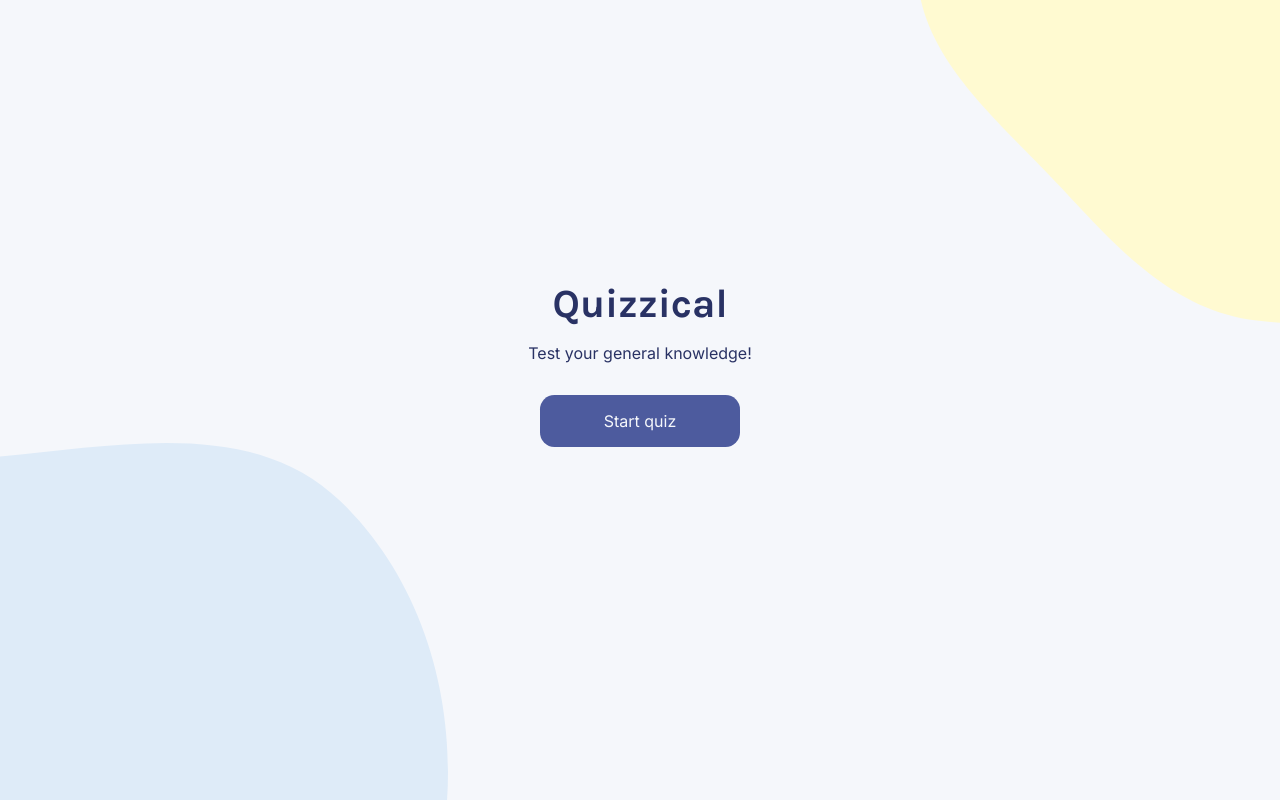
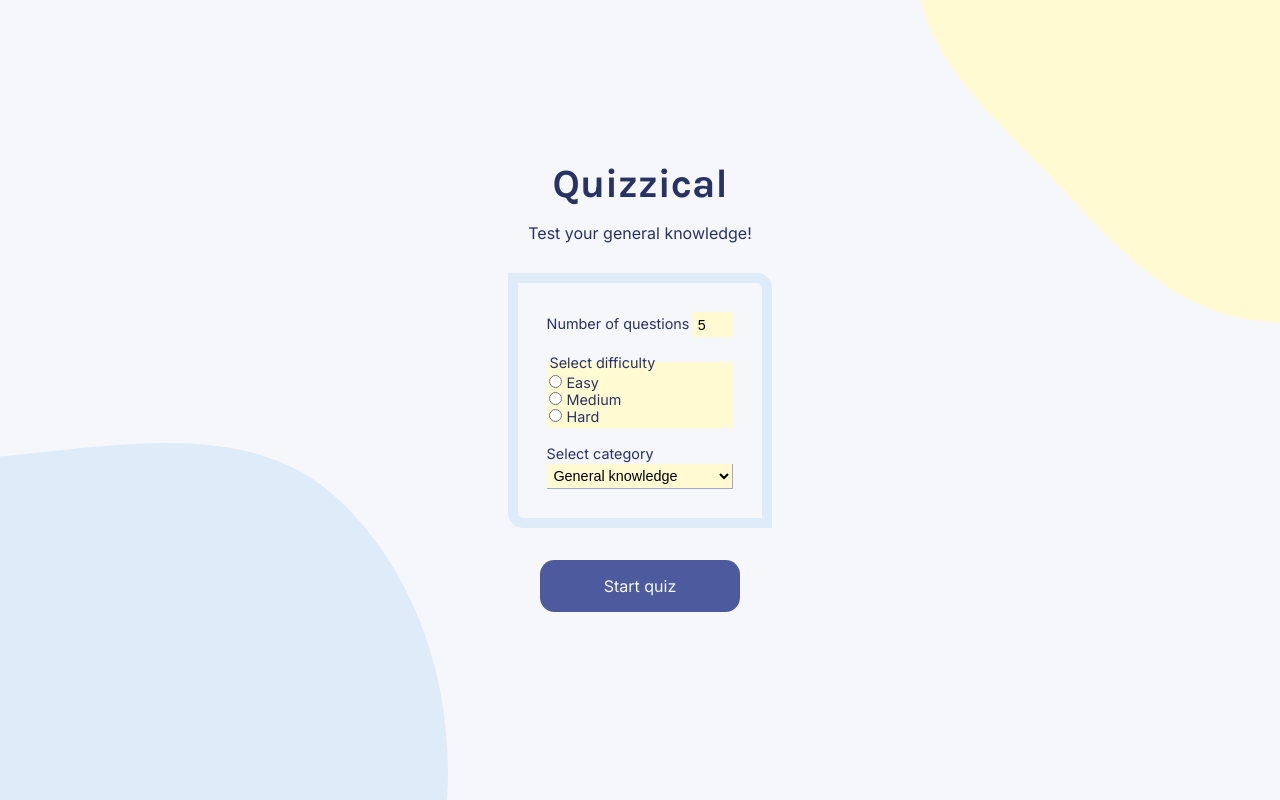
Before and after one commit to Arniss5/quizzical, a React (Create React App) app: page / in a window 1280 px wide. Built offline with nearby package versions, Linux system fonts and the light colour scheme.

Commit message:
add preferences form

```diff
--- a/src/App.css
+++ b/src/App.css
@@ -20,7 +20,41 @@ body {
 }
 
 .new-game {
-    margin-top: 35vh;
+    margin-top: 20vh;
+}
+
+#number{
+    font-size: .9rem;
+    width: 2.5rem;
+    background-color: #FFFAD1;
+    padding: .3em;
+    border: none;
+}
+
+fieldset {
+    background-color: #FFFAD1;
+    padding: .2em;
+    border: none;
+}
+
+#category {
+    font-size: .9rem;
+    width: 100%;
+    border: none;
+    padding: .2em;
+    border-bottom: 1px solid #A1A9CC;
+    border-right: 1px solid #A1A9CC;
+    background-color: #FFFAD1;
+    margin-top: .2em;
+
+}
+
+.quiz-form {
+    font-size: .9rem;
+    margin-top: 1em;
+    padding: 2em;
+    border-radius: 0 15px;
+    border: 10px solid #DEEBF8;
 }
 
 h1 {
--- a/src/App.js
+++ b/src/App.js
@@ -13,6 +13,15 @@ function App() {
 
   const [newGame, setNewGame] = React.useState(true)
 
+  const [formData, setFormData] = React.useState(
+    {
+        number: "5",
+        difficulty: "",
+        category: "9"
+    }
+  )
+
+  console.log(formData)
 
   function startQuiz() {
     setNewGame(prevState => !prevState)
@@ -22,8 +31,9 @@ function App() {
     <div className="App">
       <img src={blob1} alt="#" className='blob blob1'></img>
       <img src={blob2} alt="#" className='blob blob2'></img>
-      {newGame ? <NewGame startQuiz={startQuiz} /> : <Quiz/>}
-
+      {newGame ?
+        <NewGame startQuiz={startQuiz} formData={formData} setFormData={setFormData}/> :
+        <Quiz setNewGame={setNewGame} formData={formData}/>}
 
     </div>
   );
--- /dev/null
+++ b/src/components/Form.js
@@ -0,0 +1,89 @@
+import React from 'react'
+
+export default function Form(props) {
+
+
+    function handleChange(event) {
+
+        const {name, value, type, checked} = event.target
+        props.setFormData(prevFormData => {
+            return {
+                ...prevFormData,
+                [name]: type === "checkbox" ? checked : value
+            }
+        })
+    }
+
+    return (
+        <form className='quiz-form'>
+            <label htmlFor="number">Number of questions  </label>
+            <input
+                id="number"
+                type="number"
+                placeholder="number"
+                min="1"
+                onChange={handleChange}
+                name="number"
+                value={props.formData.number}
+            />
+
+            <br />
+            <br />
+
+            <fieldset>
+                <legend>Select difficulty</legend>
+                <input
+                    type="radio"
+                    id="easy"
+                    name="difficulty"
+                    value="easy"
+                    checked={props.formData.difficulty === "easy"}
+                    onChange={handleChange}
+                />
+                <label htmlFor="easy"> Easy</label>
+                <br />
+
+                <input
+                    type="radio"
+                    id="medium"
+                    name="difficulty"
+                    value="medium"
+                    checked={props.formData.difficulty === "medium"}
+                    onChange={handleChange}
+                />
+                <label htmlFor="medium"> Medium</label>
+                <br />
+
+                <input
+                    type="radio"
+                    id="hard"
+                    name="difficulty"
+                    value="hard"
+                    checked={props.formData.difficulty === "hard"}
+                    onChange={handleChange}
+                />
+                <label htmlFor="hard"> Hard</label>
+                <br />
+            </fieldset>
+            <br />
+
+            <label htmlFor="category">Select category</label>
+            <br />
+            <select
+                id="category"
+                value={props.formData.category}
+                onChange={handleChange}
+                name="category"
+            >
+                <option value="9">General knowledge</option>
+                <option value="23">History</option>
+                <option value="11">Film</option>
+                <option value="10">Books</option>
+                <option value="12">Music</option>
+                <option value="21">Sports</option>
+                <option value="15">Video Games</option>
+                <option value="16">Board Games</option>
+            </select>
+        </form>
+    )
+}
--- a/src/components/NewGame.js
+++ b/src/components/NewGame.js
@@ -1,9 +1,13 @@
+import Form from './Form'
+
 
 export default function NewGame(props) {
+
     return (
         <div className="container new-game">
             <h1>Quizzical</h1>
             <p className="subtitle">Test your general knowledge!</p>
+            <Form setFormData={props.setFormData}  formData={props.formData}/>
             <button className="btn" onClick={props.startQuiz}>Start quiz</button>
         </div>
     )
--- a/src/components/Quiz.js
+++ b/src/components/Quiz.js
@@ -19,7 +19,7 @@ export default function Quiz(props) {
          //Stop effect from running twice
         if (dataFetchedRef.current) return;
         dataFetchedRef.current = true;
-        fetch(`https://opentdb.com/api.php?amount=5&category=9&difficulty=medium&type=multiple`)
+        fetch(`https://opentdb.com/api.php?amount=${props.formData.number}&category=${props.formData.category}&difficulty=${props.formData.difficulty}&type=multiple`)
             .then(res => res.json())
             .then(data => {
                     setQuizData(getQuizItems(data.results))
@@ -82,6 +82,7 @@ export default function Quiz(props) {
 
 
     function startNewGame() {
+        props.setNewGame(true)
         setQuizData([])
         dataFetchedRef.current = false
         setGameComplete(false)
```
